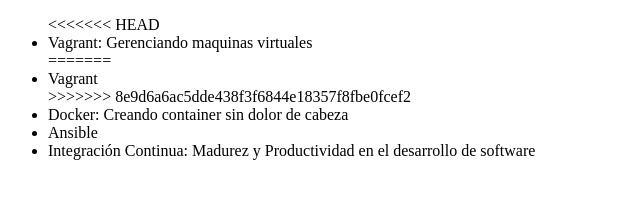
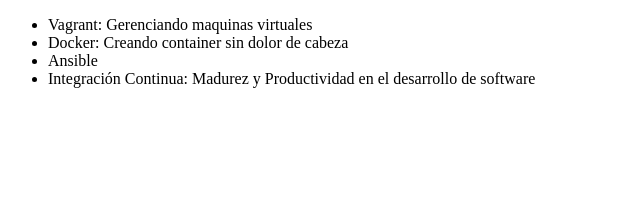
Before and after one commit to Kazhiel/Main, a plain HTML site: page Index.html in a window 1280 px wide. Shown: the whole page, without its empty margins (0-640 px from the left). Drawn offline with Linux system fonts and the light colour scheme.

```diff
--- a/Index.html
+++ b/Index.html
@@ -6,11 +6,7 @@
         </head>
         <body>
             <ul>
-<<<<<<< HEAD
                 <li>Vagrant: Gerenciando maquinas virtuales</li>
-=======
-                <li>Vagrant</li>
->>>>>>> 8e9d6a6ac5dde438f3f6844e18357f8fbe0fcef2
                 <li>Docker: Creando container sin dolor de cabeza</li>
                 <li>Ansible</li>
                 <li>Integración Continua: Madurez y  Productividad en el desarrollo de software</li>
```
